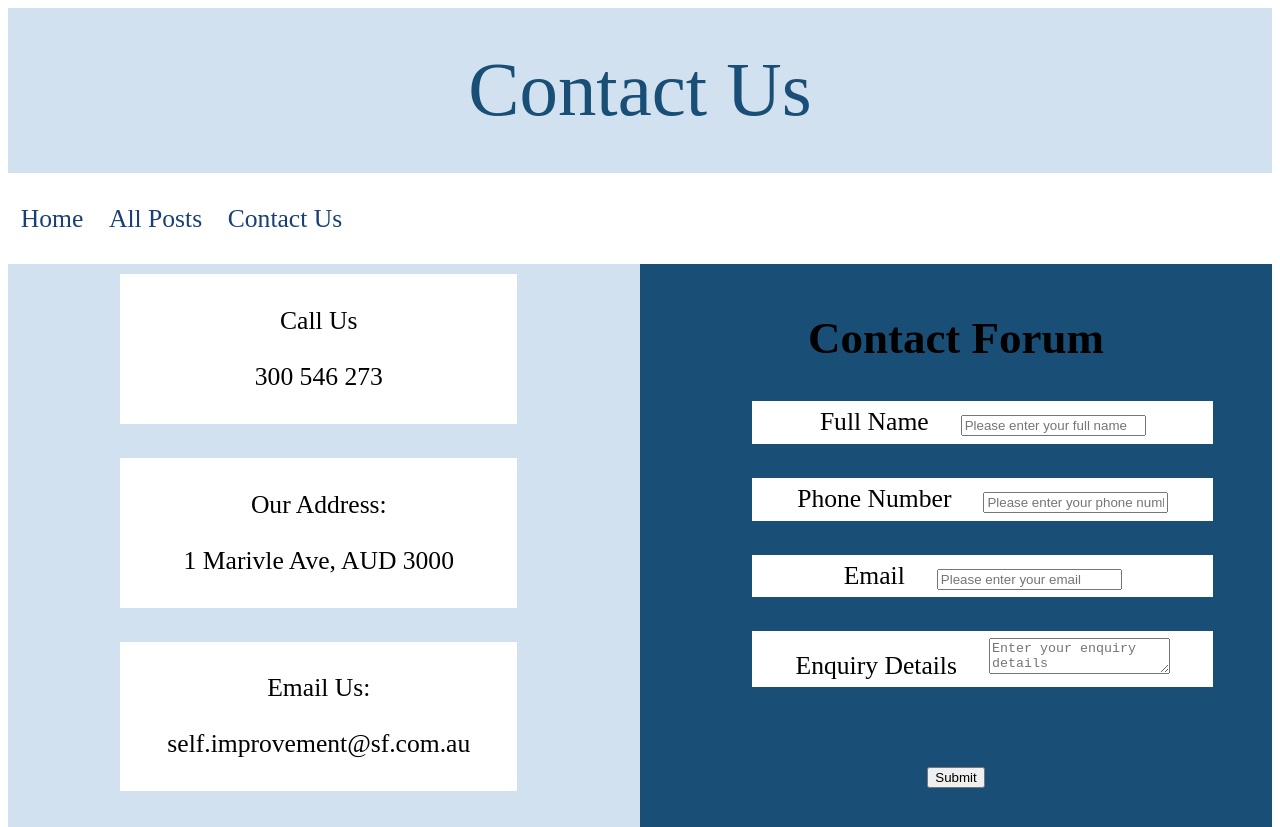
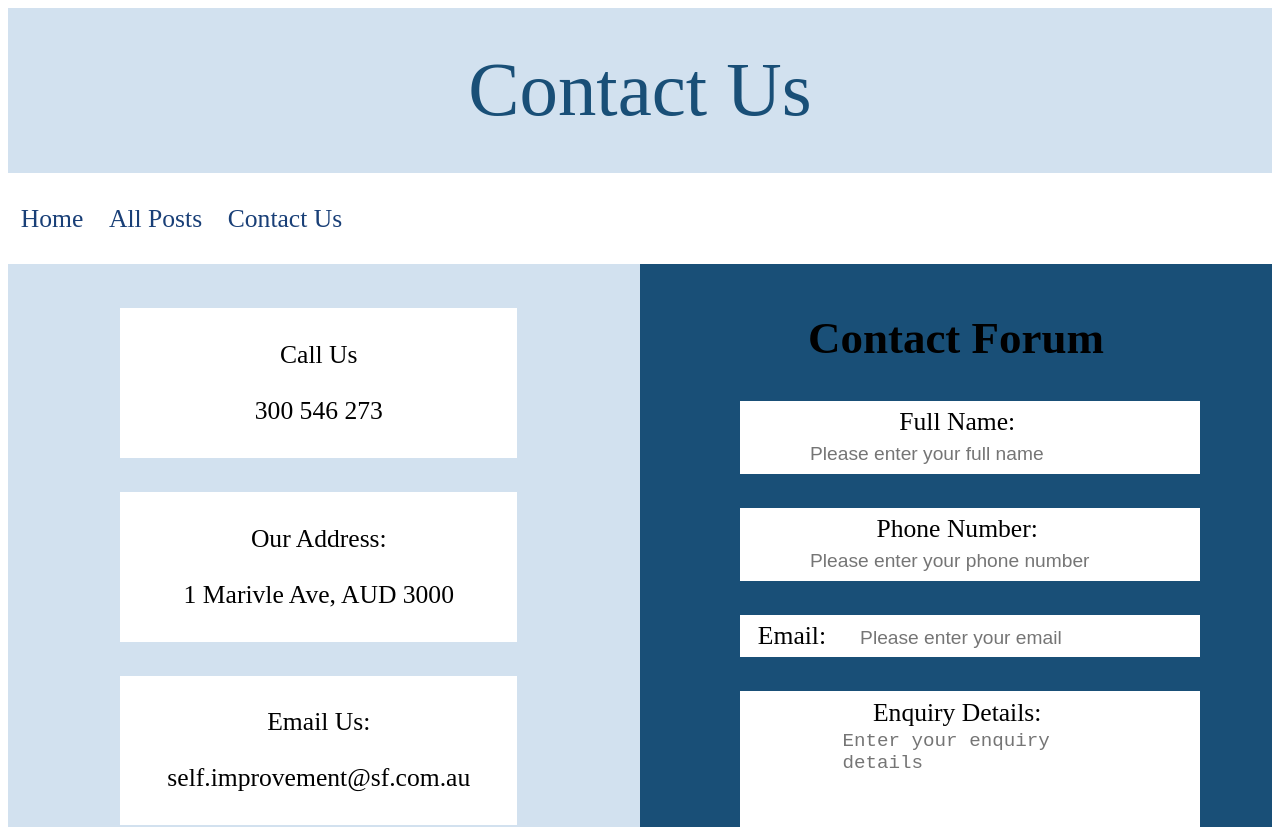
Before and after one commit to prshah101/SIT120, a Vue app in the folder selfdevbloga3/: page /contactUs in a window 1280 px wide. Shown: the top 827 px of the page. Built offline with nearby package versions, Linux system fonts and the light colour scheme.

Commit message:
cleaning contactus

```diff
--- a/selfdevbloga3/src/components/ContactUs.vue
+++ b/selfdevbloga3/src/components/ContactUs.vue
@@ -1,7 +1,7 @@
 <template>
-
 <div class="flex-container">
     <div class="contact-details">
+        <br>
         <div class="sub-detail">
             <p>Call Us</p>
             <p>300 546 273</p>
@@ -20,33 +20,32 @@
     <form class="forum">
         <h2>Contact Forum</h2>
         <div class="forum-detail">
-                <label>Full Name</label> &nbsp; &nbsp;
+            <label>Full Name:</label> &nbsp; &nbsp;
             <input v-model="form.name" type="text" placeholder="Please enter your full name" />
         </div>
         <br>
         <div class="forum-detail">
-                <label>Phone Number</label> &nbsp; &nbsp;
+            <label>Phone Number:</label> &nbsp; &nbsp;
             <input v-model="form.phoneNum" type="tel" placeholder="Please enter your phone number" />
         </div>
         <br>
         <div class="forum-detail">
-                <label>Email</label> &nbsp; &nbsp;
+            <label>Email:</label> &nbsp; &nbsp;
             <input v-model="form.email" type="text" placeholder="Please enter your email" />
         </div>
         <br>
         <div class="forum-detail">
-                <label>Enquiry Details</label> &nbsp; &nbsp;
+            <label>Enquiry Details:</label> &nbsp; &nbsp;
             <textarea v-model="form.enquiry" placeholder="Enter your enquiry details"></textarea>
         </div>
         <br>
 
         <br>
         <button v-on:click="confirm">Submit</button>
-            <p id="confirmMessage" style="display:none"> {{form.name}}, your enquiry has been sent! We will get back to you shortly.</p>
+        <p id="confirmMessage" style="display:none; color:white"> {{form.name}}, your enquiry has been sent! We will get back to you shortly.</p>
         <br><br><br>
     </form>
 </div>
-
 </template>
 
 <script>
@@ -71,7 +70,6 @@ export default {
 </script>
 
 <style scoped>
-
 /* Responsive Boxes */
 .flex-container {
     display: flex;
@@ -85,6 +83,7 @@ export default {
         flex-direction: column;
     }
 }
+
 .contact-details {
     background-color: #D2E1Ef;
     padding: 10px;
@@ -96,35 +95,51 @@ export default {
     padding: 10px;
     flex: 50%;
 }
+
 /* Responsive End */
 
-.sub-detail{
+.sub-detail {
     background-color: #ffffff;
     padding: 0.5vw;
     font-size: 2vw;
     width: 30vw;
-    position:relative;
-    left:8vw;
+    position: relative;
+    left: 8vw;
 }
 
-.forum-detail{
+.forum-detail {
     background-color: #ffffff;
     padding: 0.5vw;
     font-size: 2vw;
     width: 35vw;
-    position:relative;
-    left:8vw;
+    position: relative;
+    left: 7vw;
 }
 
-.h2{
+.h2 {
     padding: 0.5vw;
     font-size: 2vw;
     width: 35vw;
-    position:relative;
-    left:8vw;
+    position: relative;
+    left: 8vw;
 }
 
-input.middle:focus {
-    outline-width: 0;
+input {
+    border: none;
+    font-size: 1.5vw;
+    width:25vw;
+}
+
+textarea{
+    border: none;
+    font-size: 1.5vw;
+    height:10vw;
+}
+
+button {
+    background-color: white;
+    border: none;
+    padding: 16px 32px;
+    text-decoration: none;
 }
 </style>
```
Also changed, not shown: selfdevbloga3/src/components/AllPosts.vue (+4 -7 lines). Lines whose indentation alone changed are shown as unchanged.
